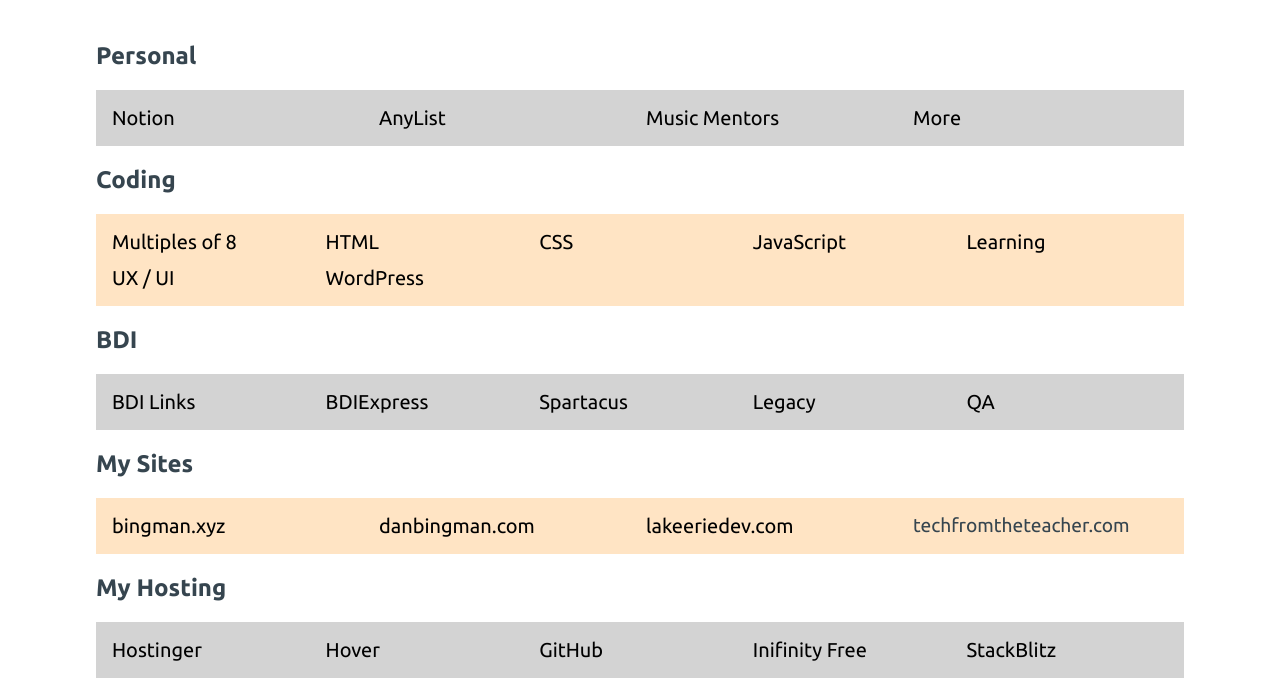
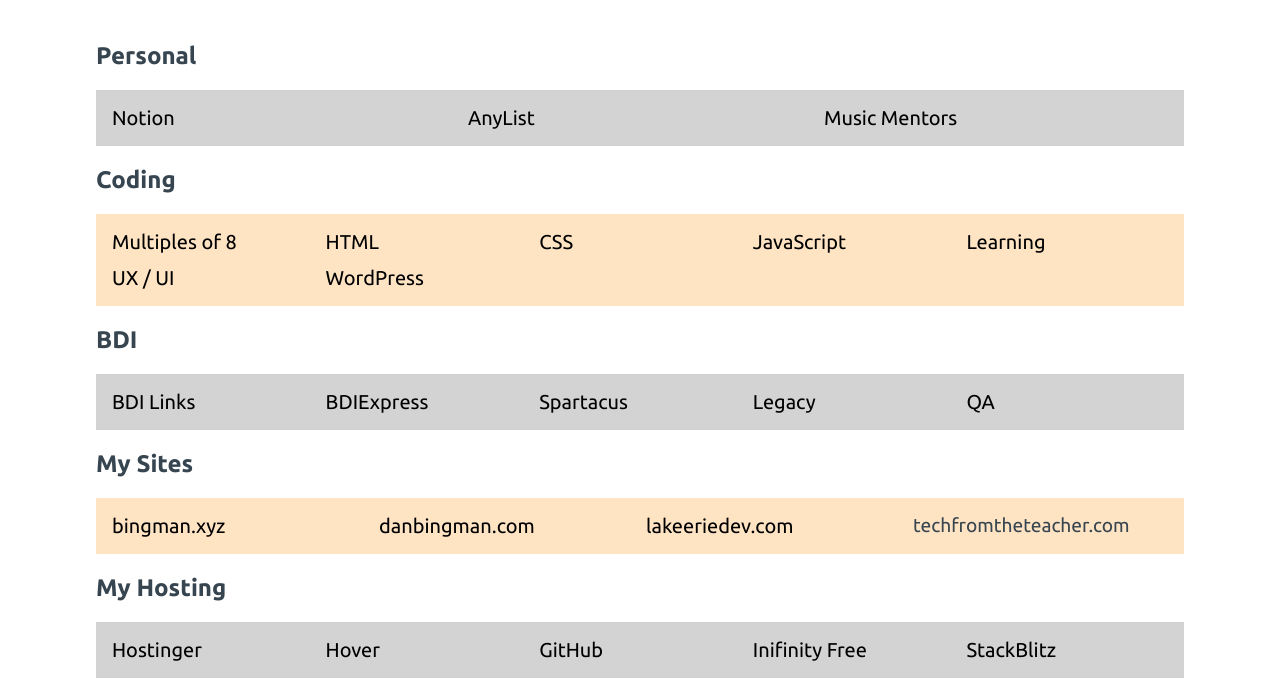
Before and after one commit to dbingtech/Links, a plain HTML site: page index.html in a window 1280 px wide. Shown: the part 73-767 px from the top of the page. Drawn offline with Linux system fonts and the light colour scheme.

```diff
--- a/index.html
+++ b/index.html
@@ -25,7 +25,7 @@
     <div><a href="https://www.notion.so/">Notion</a></div>
     <div><a href="https://www.anylist.com/web">AnyList</a></div>
     <div><a href="musicmentors.html">Music Mentors</a></div>
-    <div><a href="personal">More</a></div>
+    <!-- <div><a href="personal">More</a></div> -->
   </section>
 
   <h2>Coding</h2>
```
